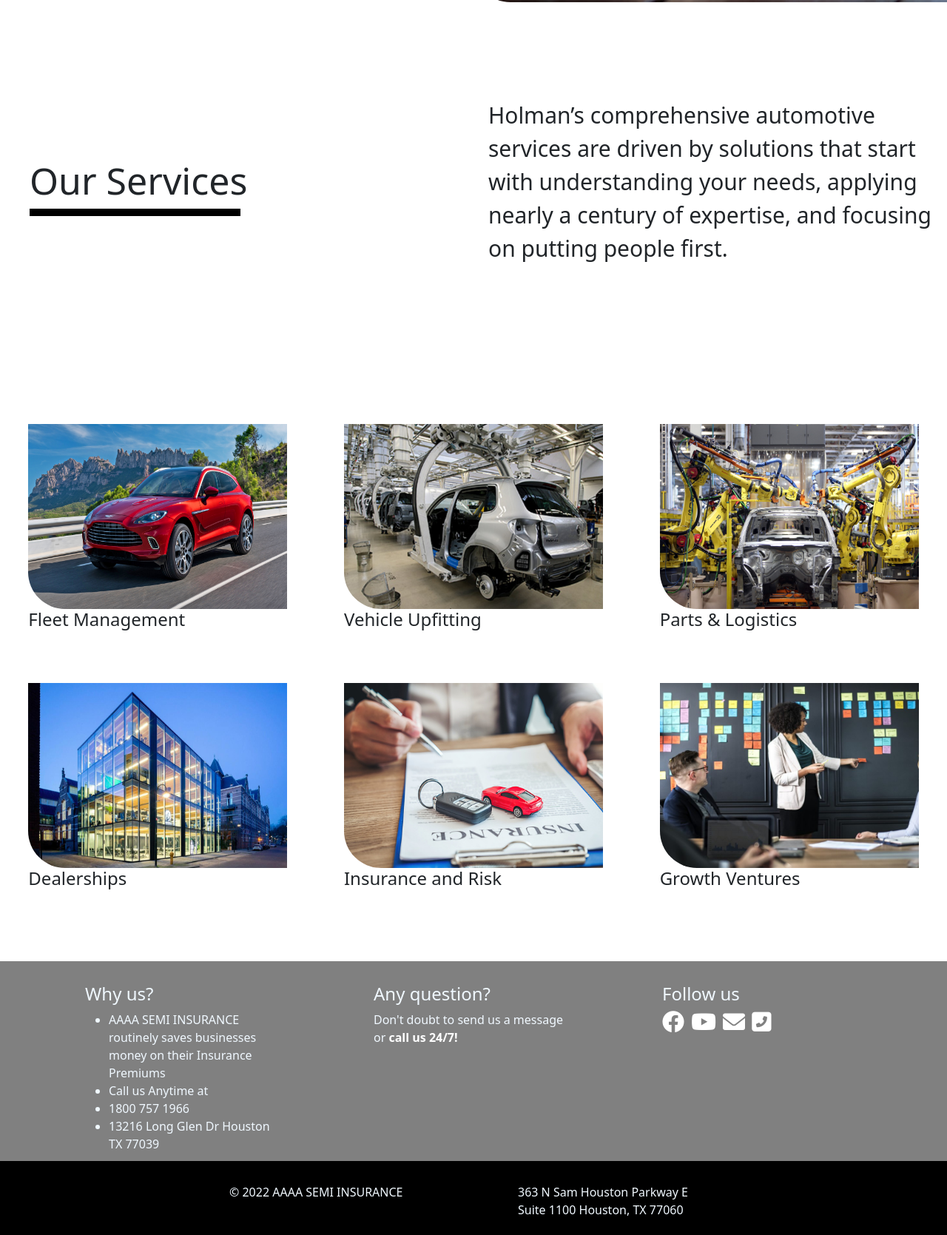
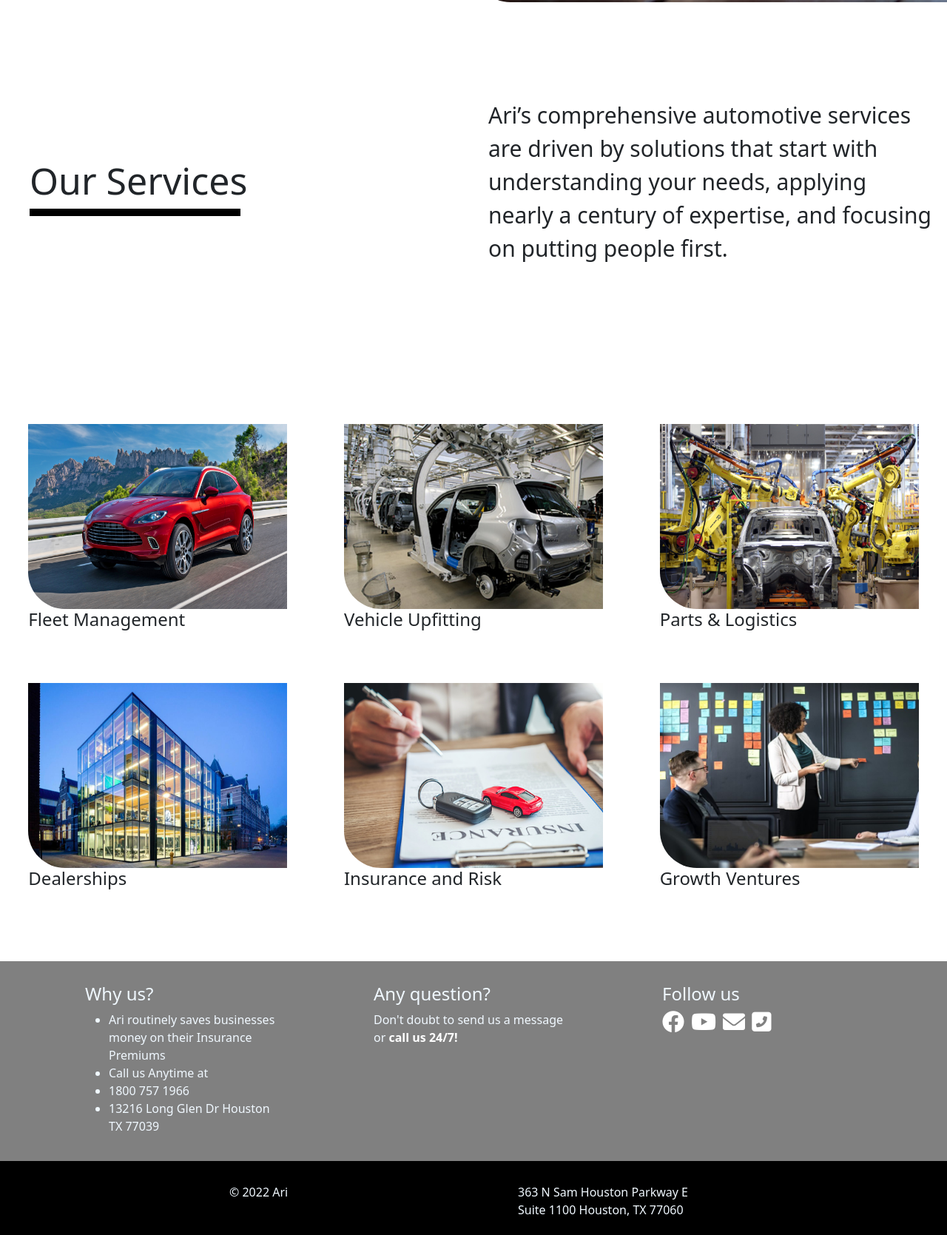
Before and after one commit to Niels-Bored/ari, a plain HTML site: page about_us.html in a window 1280 px wide. Shown: the part 750-2419 px from the top of the page at 74% size. Drawn offline with nearby package versions, Linux system fonts and the light colour scheme.

Commit message:
Cambio de nombre

```diff
--- a/about_us.html
+++ b/about_us.html
@@ -41,7 +41,7 @@
           <aside class="left">
               <h4>WHAT WE DO</h4>
               <h3 class="title">Integrated Automotive Services Built for You</h3>
-              <p>Holman offers a unique set of complementary services that address your changing needs and help you to prepare for the challenges of tomorrow. Whether you need expertise in fleet management, upfitting, vehicle equipment, vehicle sourcing and servicing, insurance, investing in the future of mobility, or want to take a more holistic look at your business; we listen, we learn, and we create solutions for whatever comes your way.</p>
+              <p>Ari offers a unique set of complementary services that address your changing needs and help you to prepare for the challenges of tomorrow. Whether you need expertise in fleet management, upfitting, vehicle equipment, vehicle sourcing and servicing, insurance, investing in the future of mobility, or want to take a more holistic look at your business; we listen, we learn, and we create solutions for whatever comes your way.</p>
           </aside>
           <aside class="right">
               <img class="left_border" src="./Images/team.jpg" alt="">
@@ -55,7 +55,7 @@
               </div>
           </aside>
           <aside class="another_right">
-              <p class="text">Holman’s comprehensive automotive services are driven by solutions that start with understanding your needs, applying nearly a century of expertise, and focusing on putting people first.</p>
+              <p class="text">Ari’s comprehensive automotive services are driven by solutions that start with understanding your needs, applying nearly a century of expertise, and focusing on putting people first.</p>
           </aside>
       </section>
       <section class="pictures">
@@ -94,7 +94,7 @@
          <div class="quitar">
            <h4>Why us?</h4>
            <ul>
-             <li>AAAA SEMI INSURANCE routinely saves businesses money on their Insurance Premiums</li>
+             <li>Ari routinely saves businesses money on their Insurance Premiums</li>
              <li>Call us Anytime at</li>
              <li>1800 757 1966</li>
              <li>13216 Long Glen Dr
@@ -122,7 +122,7 @@
      </section>
      <div class="quitar">
        <footer class="contenedor">
-         <p class="caja">© 2022 AAAA SEMI INSURANCE</p>
+         <p class="caja">© 2022 Ari</p>
          <div class="caja">
            <p>363 N Sam Houston Parkway E Suite 1100 Houston, TX 77060</p>
          </div>
```
Also changed, not shown: index.html (+5 -5 lines).
